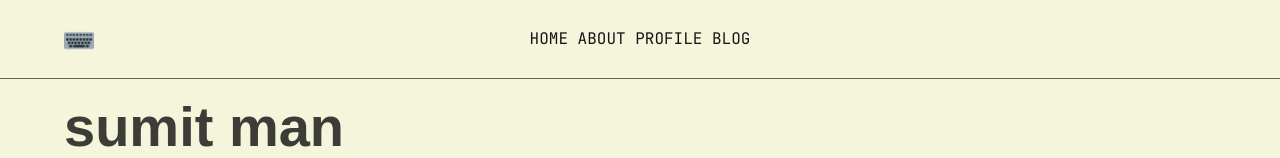
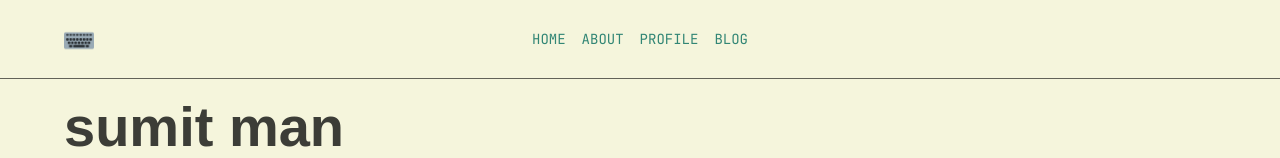
Before and after one commit to summitmman/my-portfolio, a Next.js app: page / in a window 1280 px wide. Shown: the top 158 px of the page. Built offline with nearby package versions, Linux system fonts and the light colour scheme; a web font is replaced by a local one.

Commit message:
Add initial mobile menu

```diff
--- a/components/Header/index.tsx
+++ b/components/Header/index.tsx
@@ -1,12 +1,20 @@
+import Link from 'next/link';
 import style from './Header.module.css';
 import Image from 'next/image';
+import { FaBars } from 'react-icons/fa6';
 
 const Header = () => {
     return (
         <header className={style.header}>
             <nav className="my-container grid sm:grid-cols-3 grid-cols-2">
                 <Image src="/keyboard.png" alt='logo' width={30} height={30} />
-                <div className="menu text-center">HOME ABOUT PROFILE BLOG</div>
+                <ul className="hidden sm:flex menu text-center uppercase gap-4 text-sm justify-center">
+                    <li><Link href="#">Home</Link></li>
+                    <li><Link href="#">About</Link></li>
+                    <li><Link href="#">Profile</Link></li>
+                    <li><Link href="#">Blog</Link></li>
+                </ul>
+                <span className="flex sm:hidden justify-end"><FaBars /></span>
             </nav>
         </header>
     );
```
